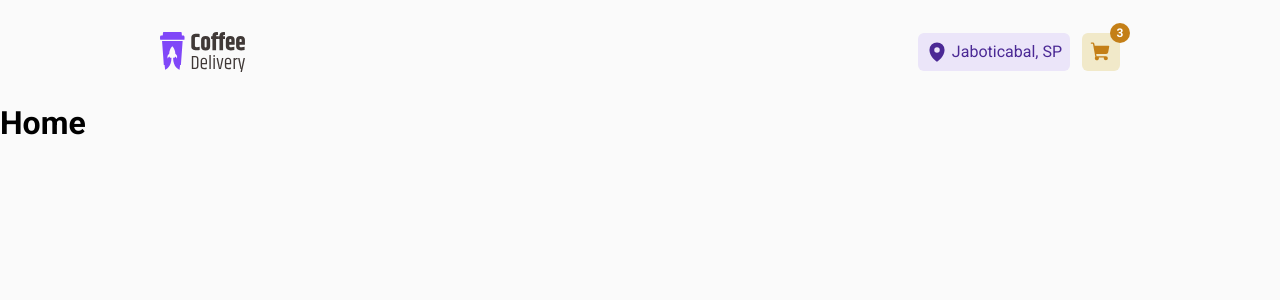
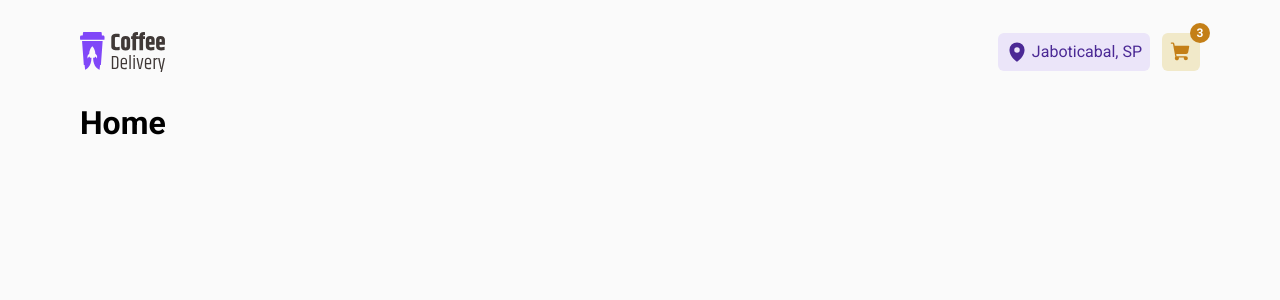
Before and after one commit to shindhi/desafio-coffee-delivery, a React (Vite) app: page / in a window 1280 px wide. Shown: the top 300 px of the page. Built offline with nearby package versions, Linux system fonts and the light colour scheme.

Commit message:
ajustar o DefaultLayout da aplicação e ajustar a estrutura de pastas

```diff
--- a/src/components/Header/styled.ts
+++ b/src/components/Header/styled.ts
@@ -2,7 +2,7 @@ import styled from 'styled-components'
 
 export const HeaderContainer = styled.header`
   width: 100%;
-  padding: 3.2rem 16rem;
+  padding: 3.2rem 0;
 
   display: flex;
   justify-content: space-between;
@@ -36,7 +36,7 @@ interface CartButtonProps {
   itemsQuantity: number
 }
 
-export const CartButton = styled(BaseButton) <CartButtonProps>`
+export const CartButton = styled(BaseButton)<CartButtonProps>`
   background: ${({ theme }) => theme['yellow-100']};
   color: ${({ theme }) => theme['yellow-700']};
   font-size: 1.4rem;
--- a/src/layouts/DefaultLayout.tsx
+++ /dev/null
@@ -1,12 +0,0 @@
-import { Outlet } from 'react-router-dom'
-
-import { Header } from '../components/Header'
-
-export function DefaultLayout() {
-  return (
-    <>
-      <Header />
-      <Outlet />
-    </>
-  )
-}
--- /dev/null
+++ b/src/layouts/DefaultLayout/index.tsx
@@ -0,0 +1,13 @@
+import { Outlet } from 'react-router-dom'
+
+import { Header } from '../../components/Header'
+import { LayoutContainer } from './styled'
+
+export function DefaultLayout() {
+  return (
+    <LayoutContainer>
+      <Header />
+      <Outlet />
+    </LayoutContainer>
+  )
+}
--- /dev/null
+++ b/src/layouts/DefaultLayout/styled.ts
@@ -0,0 +1,7 @@
+import styled from 'styled-components'
+
+export const LayoutContainer = styled.div`
+  max-width: 112rem;
+  margin: 0 auto;
+  height: 100vh;
+`
```
